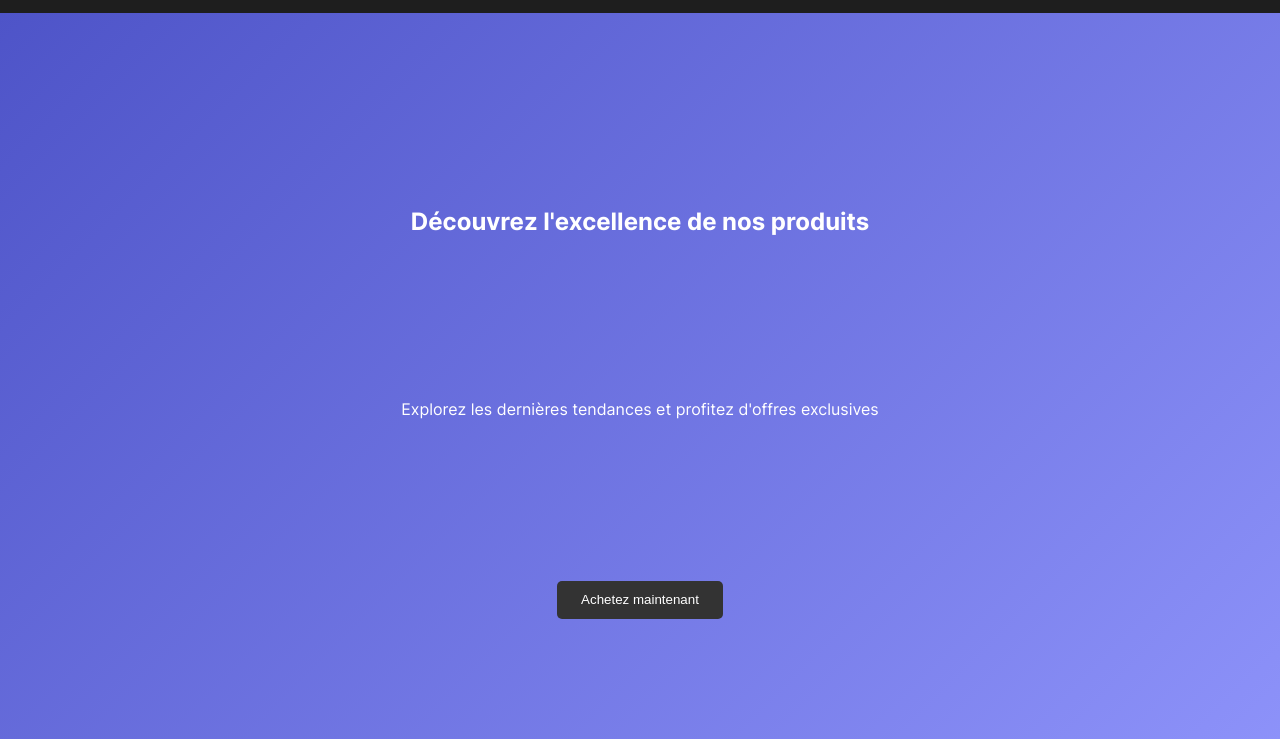
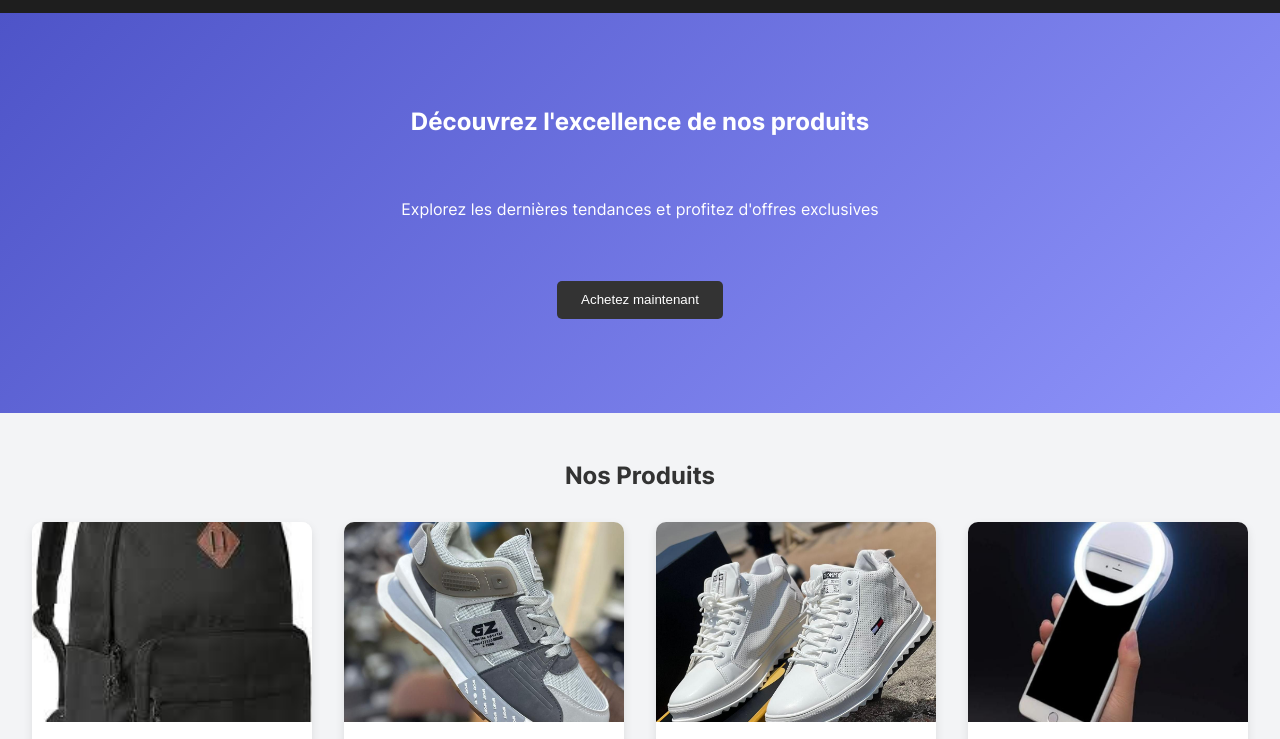
Before and after one commit to Liferenew70/E-commercejad, a plain HTML site: page index.html in a window 1280 px wide. Shown: the part 50-789 px from the top of the page. Drawn offline with Linux system fonts and the light colour scheme.

Commit message:
Update styles.css

```diff
--- a/styles.css
+++ b/styles.css
@@ -70,7 +70,7 @@ header nav a {
     padding: 2rem;
     background: linear-gradient(135deg, #4e54c8, #8f94fb);
     color: white;
-    min-height: 100vh;
+    min-height: 400px;
 }
 
 .cta-button {
```
